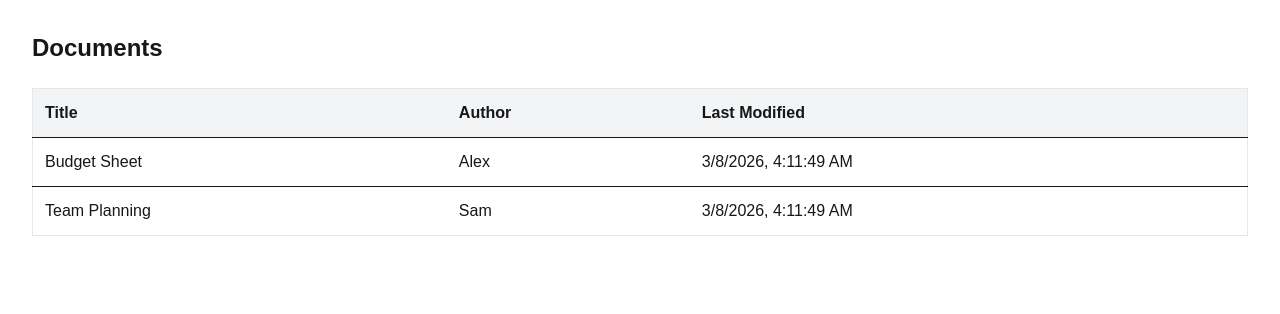
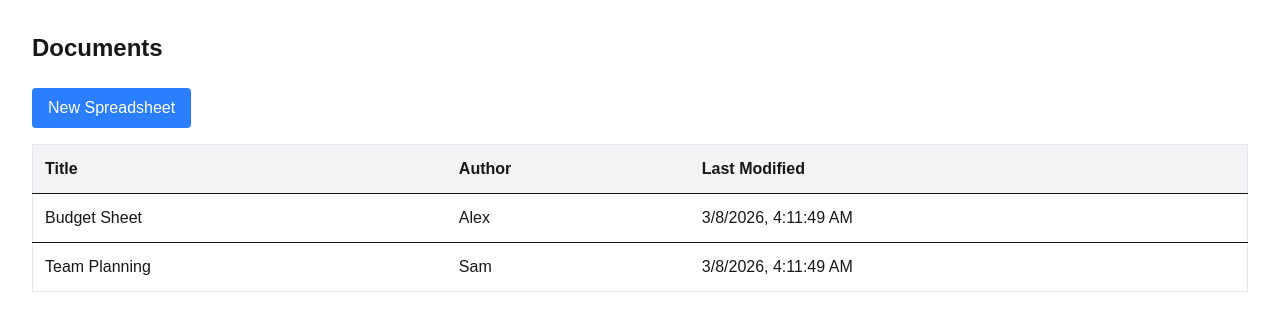
Before and after one commit to Vasu-Babu/spreadsheet-app, a Next.js app: page /dashboard in a window 1280 px wide. Shown: the top 314 px of the page. Built offline with nearby package versions, Linux system fonts and the light colour scheme; no server answers.

Commit message:
feat: create firestore document and redirect to doc page

```diff
--- a/src/app/dashboard/page.tsx
+++ b/src/app/dashboard/page.tsx
@@ -1,3 +1,8 @@
+"use client";
+
+import { useRouter } from "next/navigation";
+import { db } from "@/lib/firebase";
+import { collection, addDoc } from "firebase/firestore";
 import { SpreadsheetDocument } from "@/types/document";
 
 const documents: SpreadsheetDocument[] = [
@@ -16,9 +21,33 @@ const documents: SpreadsheetDocument[] = [
 ];
 
 export default function DashboardPage() {
+  const router = useRouter();
+
+  const createNewDocument = async () => {
+    try {
+      const docRef = await addDoc(collection(db, "documents"), {
+        title: "Untitled Spreadsheet",
+        author: "Anonymous",
+        updatedAt: Date.now(),
+      });
+
+      router.push(`/doc/${docRef.id}`);
+    } catch (error) {
+      console.error("Error creating document:", error);
+    }
+  };
+
   return (
     <div className="p-8">
       <h1 className="text-2xl font-bold mb-6">Documents</h1>
+
+      {/* Button */}
+      <button
+        onClick={createNewDocument}
+        className="bg-blue-500 text-white px-4 py-2 rounded mb-4"
+      >
+        New Spreadsheet
+      </button>
 
       <table className="min-w-full border border-gray-200 rounded-lg">
         <thead className="bg-gray-100">
--- a/src/lib/firebase.ts
+++ b/src/lib/firebase.ts
@@ -1,4 +1,5 @@
 import { initializeApp } from "firebase/app";
+import { getFirestore } from "firebase/firestore";
 
 const firebaseConfig = {
   apiKey: process.env.NEXT_PUBLIC_FIREBASE_API_KEY,
@@ -10,3 +11,5 @@ const firebaseConfig = {
 };
 
 export const app = initializeApp(firebaseConfig);
+
+export const db = getFirestore(app);
```
